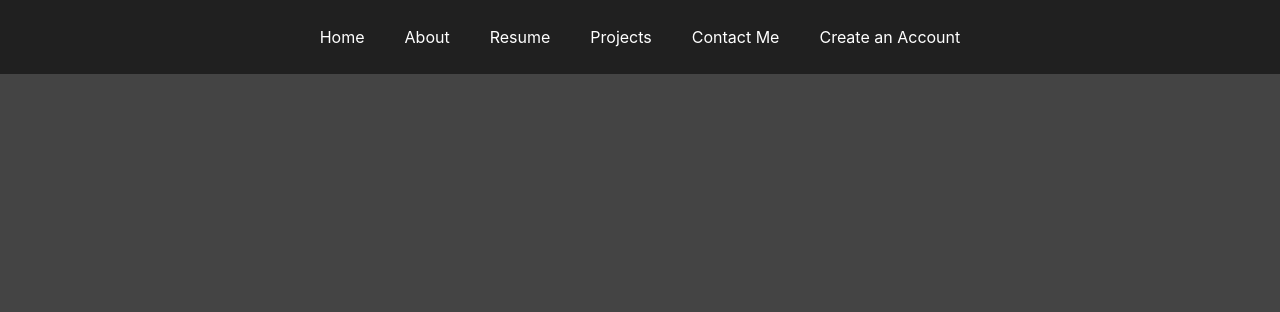
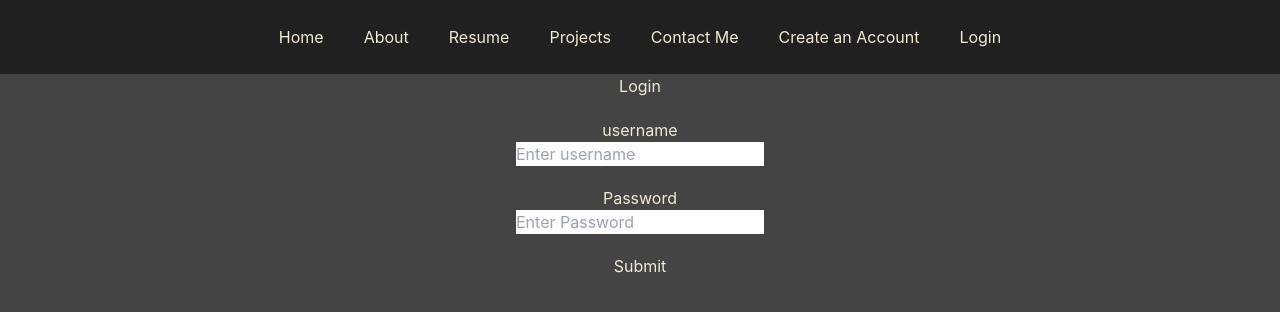
Before and after one commit to 1ShoukR/Portfolio-Website, a React (Create React App) app in the folder client/: page /Login in a window 1280 px wide. Shown: the top 312 px of the page. Built offline with nearby package versions, Linux system fonts and the light colour scheme.

Commit message:
fixed logging in/added login page

```diff
--- a/client/src/Css/Navbar.css
+++ b/client/src/Css/Navbar.css
@@ -10,7 +10,7 @@
     justify-content: space-evenly;
     background-color: #202020;
     padding: 25px;
-    color: white;
+    color: #F0EAD6;
 }
 
 .NAV {
--- a/client/src/Css/createAccount.css
+++ b/client/src/Css/createAccount.css
@@ -5,6 +5,7 @@
     align-items: center;
     margin: 0px;
     padding: 0px;
+    color: #F0EAD6;
 }
 
 .form {
--- /dev/null
+++ b/client/src/actions/handleLoginPageSubmit.js
@@ -0,0 +1,16 @@
+import { sendLoginInfo } from "./sendLoginInfo"
+
+export const handleLoginPageSubmit = async (e, navigate) => {
+    e.preventDefault()
+    let input = {
+        username: e.target.form[0].value,
+        password: e.target.form[1].value
+    }
+    if (input) {
+        await sendLoginInfo(input)
+        alert("You are logged in!")
+        navigate('/');
+    } else {
+        alert("does not Credentials")
+    }
+}
--- /dev/null
+++ b/client/src/actions/sendLoginInfo.js
@@ -0,0 +1,17 @@
+export const sendLoginInfo = async (input) => {
+    const url = `http://127.0.0.1:3004/user_login/user_login_confirm`
+    const response = await fetch(url, {
+    method: 'POST', // *GET, POST, PUT, DELETE, etc.
+    mode: 'cors', // no-cors, *cors, same-origin
+    cache: 'no-cache', // *default, no-cache, reload, force-cache, only-if-cached
+    credentials: 'same-origin', // include, *same-origin, omit
+    headers: {
+      'Content-Type': 'application/json'
+      // 'Content-Type': 'application/x-www-form-urlencoded',
+    },
+    redirect: 'follow', // manual, *follow, error
+    referrerPolicy: 'no-referrer', // no-referrer, *no-referrer-when-downgrade, origin, origin-when-cross-origin, same-origin, strict-origin, strict-origin-when-cross-origin, unsafe-url
+    body: JSON.stringify(input) // body data type must match "Content-Type" header
+  });
+  return response.json(input); // parses JSON response into native JavaScript objects
+}
--- a/client/src/components/CreateAccount.jsx
+++ b/client/src/components/CreateAccount.jsx
@@ -3,9 +3,6 @@ import { handleSubmit } from '../actions/handleSubmit';
 import "../Css/createAccount.css"
 
 const CreateAccount = () => {
-  const sendFormData = async () => {
-
-  }
   return (
     <div className="formContainer">
       <form className="form">
--- /dev/null
+++ b/client/src/components/LoginPage.jsx
@@ -0,0 +1,27 @@
+import React from "react";
+import { handleLoginPageSubmit } from "../actions/handleLoginPageSubmit";
+import { useNavigate } from 'react-router-dom';
+import "../Css/createAccount.css"
+const LoginPage = (e) => {
+    const navigate = useNavigate()
+  return (
+<div className="formContainer">
+        <form className="form">
+        <div className='formHeader'>
+            <h2>Login</h2>
+        </div>
+        <div className="form-control">
+            <label htmlFor='username'>username</label>
+            <input type="text" className="username" placeholder="Enter username" required/>
+        </div>
+        <div className="form-control">
+            <label htmlFor="Password">Password</label>
+            <input type="text" className="lastName" placeholder="Enter Password" required/>
+        </div>
+        <button onClick={() => {handleLoginPageSubmit(e, navigate)}} type="submit">Submit</button>
+    </form>
+    </div>
+)
+};
+
+export default LoginPage;
--- a/client/src/components/Navbar.jsx
+++ b/client/src/components/Navbar.jsx
@@ -40,6 +40,11 @@ const Navbar = () => {
               <p>Create an Account</p>
             </Link>
           </li>
+          <li>
+            <Link to="/login">
+              <p>Login</p>
+            </Link>
+          </li>
         </ul>
       </nav>
     </div>
--- a/client/src/index.js
+++ b/client/src/index.js
@@ -14,6 +14,7 @@ import ContactMe from './components/ContactMe';
 import Projects from './components/Projects';
 import CreateAccount from './components/CreateAccount';
 import { About } from './components/About';
+import LoginPage from './components/LoginPage';
 
 
 
@@ -33,6 +34,7 @@ root.render(
         <Route path="/Projects" element={<Projects/>} />
         <Route path="/Resume" element={<Resume/>} />
         <Route path="/create_account" element={<CreateAccount/>} />
+        <Route path="/Login" element={<LoginPage/>} />
         <Route path="/About" element={<About/>} />
       </Routes>
     </Provider>
```
Also changed, not shown: 1 other file (tests, documents, lock files or other folders).
